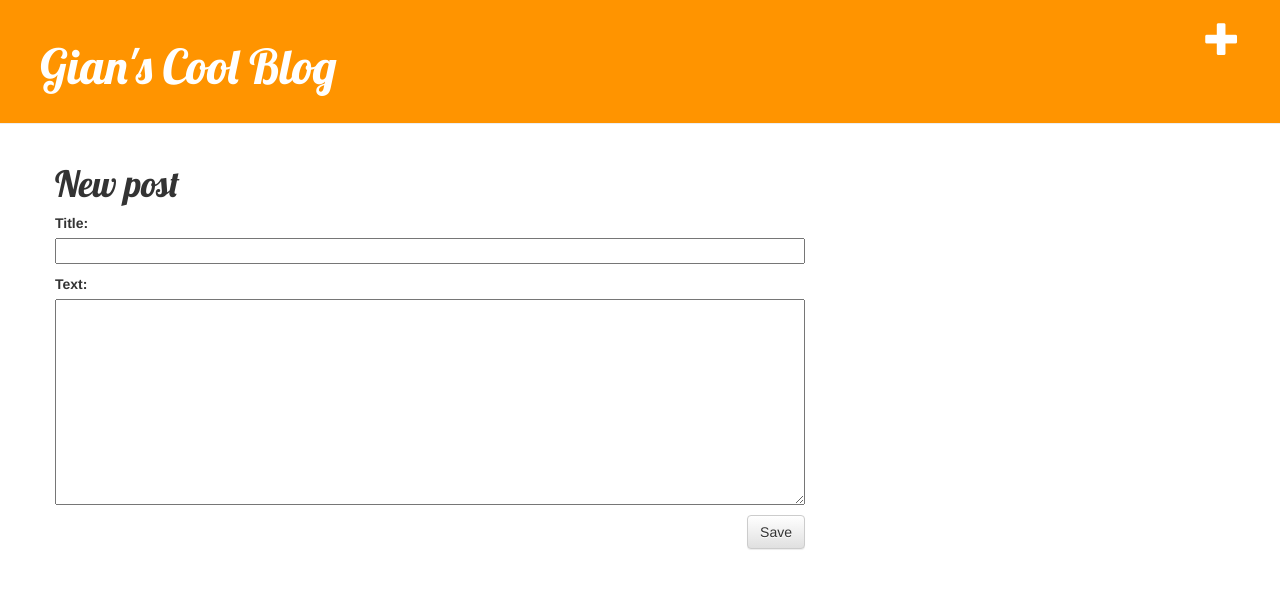
After one commit to gcgeneroso/djangoprojects, a Django app: page /post/new/ in a window 1280 px wide. The commit adds this page. Shown: the top 589 px of the page. Run offline with Django 3.2, Linux system fonts and the light colour scheme; some libraries are stand-ins or nearby versions.

Commit message:
Adding post_edit page

```diff
--- /dev/null
+++ b/firstblog/blog/forms.py
@@ -0,0 +1,9 @@
+from django import forms
+
+from .models import Post
+
+class PostForm(forms.ModelForm):
+
+    class Meta:
+        model = Post
+        fields = ('title', 'text',)
--- a/firstblog/blog/templates/blog/base.html
+++ b/firstblog/blog/templates/blog/base.html
@@ -9,6 +9,7 @@
     </head>
 	<body>
 	    <div class="page-header">
+	    	<a href="{% url 'post_new' %}" class="top-menu"><span class="glyphicon glyphicon-plus"></span></a>
 	        <h1><a href="/">Gian's Cool Blog</a></h1>
 	    </div>
 	    <div class="content container">
--- /dev/null
+++ b/firstblog/blog/templates/blog/post_edit.html
@@ -0,0 +1,9 @@
+{% extends 'blog/base.html' %}
+
+{% block content %}
+    <h1>New post</h1>
+    <form method="POST" class="post-form">{% csrf_token %}
+        {{ form.as_p }}
+        <button type="submit" class="save btn btn-default">Save</button>
+    </form>
+{% endblock %}
--- a/firstblog/blog/urls.py
+++ b/firstblog/blog/urls.py
@@ -4,4 +4,5 @@ from . import views
 urlpatterns = [
     url(r'^$', views.post_list, name='post_list'),
     url(r'^post/(?P<pk>[0-9]+)/$', views.post_detail, name='post_detail'),
+    url(r'^post/new/$', views.post_new, name='post_new'),
 ]
--- a/firstblog/blog/views.py
+++ b/firstblog/blog/views.py
@@ -2,6 +2,7 @@ from django.shortcuts import render, get_object_or_404
 from django.shortcuts import render
 from django.utils import timezone
 from .models import Post
+from .forms import PostForm
 
 def post_list(request):
 	posts = Post.objects.filter(published_date__lte=timezone.now()).order_by('published_date')
@@ -10,3 +11,7 @@ def post_list(request):
 def post_detail(request, pk):
     post = get_object_or_404(Post, pk=pk)
     return render(request, 'blog/post_detail.html', {'post': post})
+
+def post_new(request):
+    form = PostForm()
+    return render(request, 'blog/post_edit.html', {'form': form})
```
